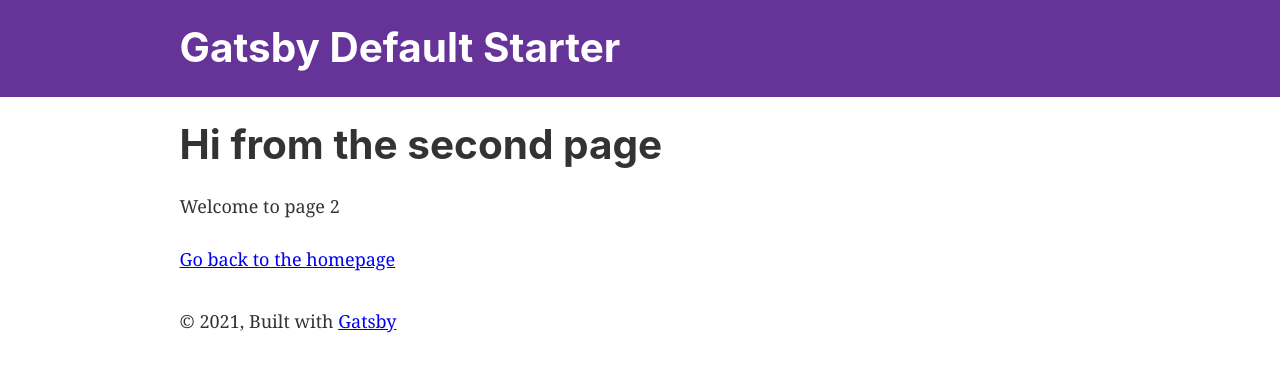
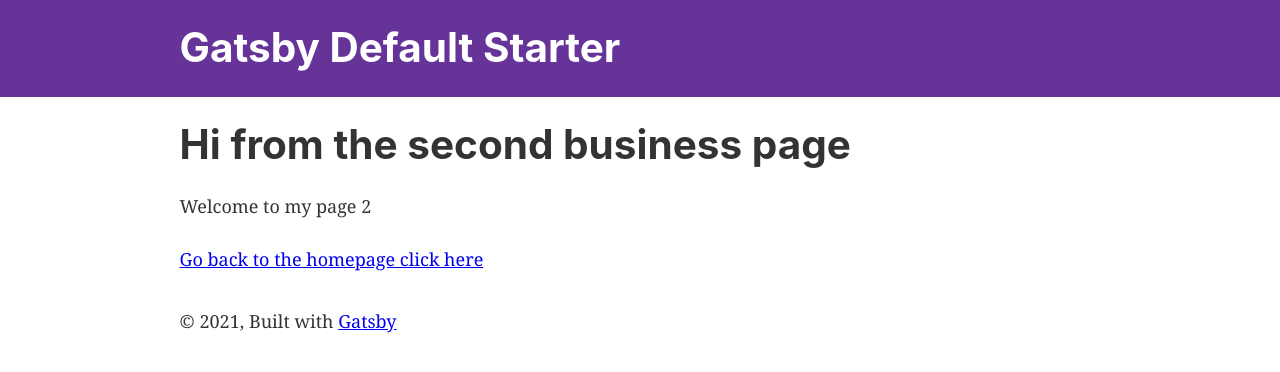
Before and after one commit to BigBullAshuu/gatsby-starter-default, a Gatsby site: page /page-2 in a window 1280 px wide. Built offline with nearby package versions, Linux system fonts and the light colour scheme; Gatsby itself is replaced by a stand-in of ours.

Commit message:
Update page-2.js

```diff
--- a/src/pages/page-2.js
+++ b/src/pages/page-2.js
@@ -7,9 +7,9 @@ import Seo from "../components/seo"
 const SecondPage = () => (
   <Layout>
     <Seo title="Page two" />
-    <h1>Hi from the second page</h1>
-    <p>Welcome to page 2</p>
-    <Link to="/">Go back to the homepage</Link>
+    <h1>Hi from the second business page</h1>
+    <p>Welcome to  my page 2</p>
+    <Link to="/">Go back to the homepage click here</Link>
   </Layout>
 )
 
```
